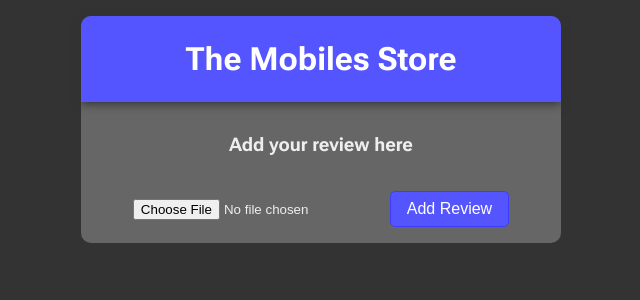
After one commit to mr-shan/practice_python_django_tech_store, a Django app: page /mobiles/add-new/ in a window 1280 px wide. The commit adds this page. Shown: the top 300 px of the page, without its empty margins (319-959 px from the left). Run offline with Django 4.2, Linux system fonts and the light colour scheme.

Commit message:
Added file upload in forms

```diff
--- a/feedback/templates/feedback/review-details.html
+++ b/feedback/templates/feedback/review-details.html
@@ -11,7 +11,8 @@
     <div class="main-body">
         <h1 class="heading">The Mobiles Store</h1>
 
-        <h3 class="subtitle">Review Details</h3>
+        <div class="review-details">
+            {% comment %} <h3 class="subtitle">Review Details</h3> {% endcomment %}
             <h4 class="review-title">
                 <span>{{ review.name }} </span>
                 <span class="rating">{{ review.rating }} / 5</span>
@@ -19,4 +20,5 @@
             <p>{{ review.email }}</p>
             <p>{{ review.text }}</p>
         </div>
+    </div>
 {% endblock body %}
--- a/feedback/templates/feedback/review_list.html
+++ b/feedback/templates/feedback/review_list.html
@@ -15,7 +15,7 @@
         <ul>
             {% for review in reviews %}
                 <li>
-                    <a href="{% url 'success' %}">
+                    <a href="{% url 'review-details' review.pk %}">
                         <h4 class="review-title">
                             <span>{{ review.name }} </span>
                             <span class="rating">{{ review.rating }} / 5</span>
--- a/feedback/urls.py
+++ b/feedback/urls.py
@@ -8,5 +8,5 @@ urlpatterns = [
     path("post-review", views.ReviewView.as_view()),
     path("success", views.SuccessView.as_view(), name="success"),
     path("review-list", views.ReviewListView.as_view()),
-    path("review-list/<int:pk>", views.ReviewDetailsView.as_view())
+    path("review-list/<int:pk>", views.ReviewDetailsView.as_view(), name="review-details")
 ]
--- /dev/null
+++ b/mobile_store/static/mobile_store/add_mobile.css
@@ -0,0 +1,76 @@
+.form-wrapper {
+    background: #666;
+    border-radius: 10px;
+    margin: 1rem auto;
+    max-width: 30rem;
+    width: 80%;
+    text-align: center;
+}
+
+.heading {
+    text-align: center;
+    color: white;
+    background: rgb(85, 85, 255);
+    margin: 0;
+    padding: 1.5rem 0;
+    border-radius: 10px 10px 0 0;
+    box-shadow: 0px 2px 10px #333;
+}
+
+h3 {
+    margin-top: 2rem;
+}
+
+hr {
+    border: none;
+    border-bottom: solid 2px rgb(85, 85, 255);
+}
+
+.input-wrapper {
+    padding: 1rem;
+}
+
+.input-wrapper label {
+    display: block;
+    margin-bottom: 0.5rem;
+    font-weight: bold;
+    text-align: left;
+}
+
+.input-wrapper input, textarea {
+    padding: 0.5rem;
+    border-radius: 5px;
+    border: solid 1px #999;
+    outline: none;
+    width: 95%;
+}
+
+.input-wrapper input:active, textarea:active, .input-wrapper input:focus, textarea:focus {
+    background-color: rgb(219, 220, 251);
+    border: solid 1px rgb(85, 85, 255);;
+}
+
+.form-wrapper button {
+    padding: 0.5rem 1rem;
+    border-radius: 5px;
+    background: rgb(85, 85, 255);
+    outline: none;
+    color: white;
+    border: solid 1px rgb(60, 60, 255);
+    font-size: 1rem;
+    margin: 1rem 0;
+    cursor: pointer;
+}
+
+.form-wrapper button:hover {
+    background: rgb(70, 70, 220);
+}
+
+.errorlist {
+    margin: 0.5rem 0;
+    padding: 0;
+    list-style: none;
+    color: rgb(255, 95, 95);
+    text-align: left;
+    font-size: 14px;
+}
--- /dev/null
+++ b/mobile_store/templates/mobile_store/add_mobile.html
@@ -0,0 +1,23 @@
+
+{% extends 'base.html' %}
+{% load static %}
+
+{% block title %}Add Review{% endblock title %}
+{% block static %}
+    <link rel="stylesheet" href="{% static 'mobile_store/add_mobile.css' %}">
+{% endblock static %}
+
+{% block body %}
+    <div class="form-wrapper">
+        <h1 class="heading">The Mobiles Store</h1>
+
+        <h3 class="subtitle">Add your review here</h3>
+
+        <form method="POST" action="/mobiles/add-new/" enctype="multipart/form-data">
+            {% csrf_token %}
+            <label for="image"></label>
+            <input name="image" id="image" type="file">
+            <button class="submit-button" type="submit">Add Review</button>
+        </form>
+    </div>
+{% endblock body %}
--- a/mobile_store/urls.py
+++ b/mobile_store/urls.py
@@ -4,5 +4,6 @@ from . import views
 
 urlpatterns = [
     path("", views.index),
-    path("<slug:slug>", views.mobile_details, name="mobile_details")
+    path("mobiles/add-new/", views.AddMobileView.as_view()),
+    path("<slug:slug>", views.mobile_details, name="mobile_details"),
 ]
--- a/mobile_store/views.py
+++ b/mobile_store/views.py
@@ -1,5 +1,7 @@
+from operator import mod
 from django.shortcuts import render, get_object_or_404
-from django.http import Http404
+from django.http import Http404, HttpResponseRedirect
+from django.views import View
 
 from .models import Mobile
 
@@ -33,3 +35,18 @@ def mobile_details(request, slug):
         "rating": mobile.rating,
         "is_recommended": mobile.is_recommended
     })
+
+
+def store_file(file):
+    with open("temp/image.png", mode="wb+") as nFile:
+        for chunk in file.chunks():
+            nFile.write(chunk)
+
+
+class AddMobileView(View):
+    def get(self, request):
+        return render(request, "mobile_store/add_mobile.html")
+
+    def post(self, request):
+        store_file(request.FILES['image'])
+        return HttpResponseRedirect("/mobiles/add-new/")
--- a/practice_python_django_tech_store/settings.py
+++ b/practice_python_django_tech_store/settings.py
@@ -129,3 +129,5 @@ STATICFILES_DIRS = [
 # https://docs.djangoproject.com/en/4.0/ref/settings/#default-auto-field
 
 DEFAULT_AUTO_FIELD = 'django.db.models.BigAutoField'
+
+MEDIA_ROOT = BASE_DIR / 'uploads'
```
Also changed, not shown: feedback/static/feedback/review_list.css (+15 -1 lines), feedback/views.py (+8 -1 lines), mobile_store/forms.py (added). Lines whose indentation alone changed are shown as unchanged.
